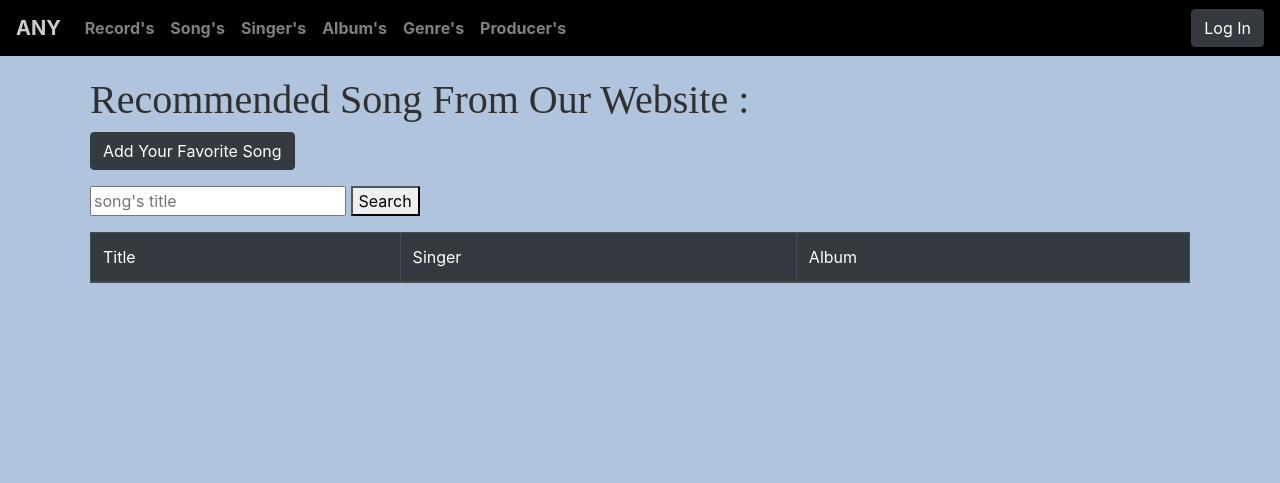
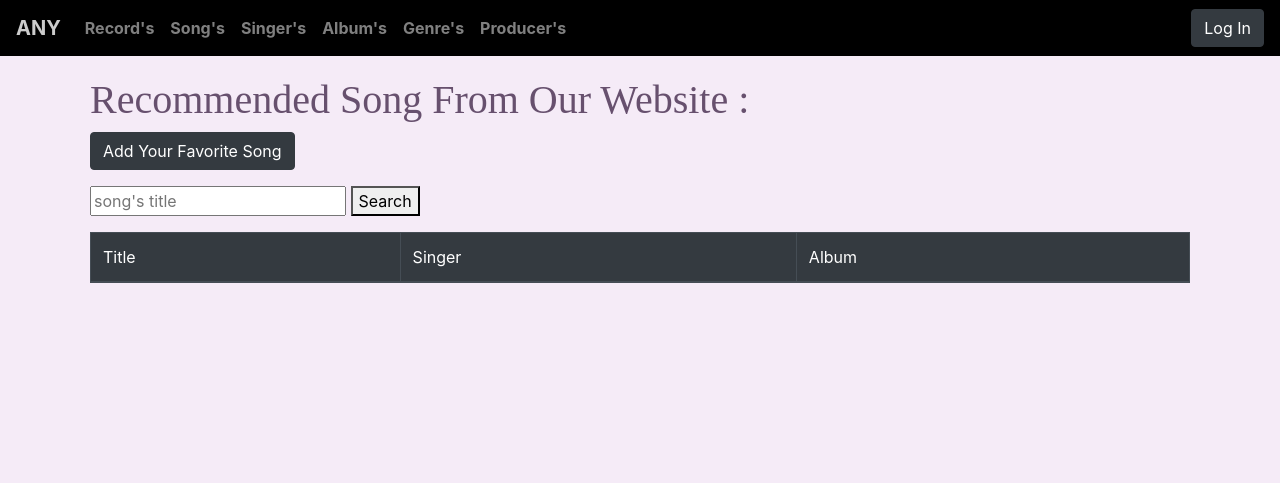
Before and after one commit to yullinisia/FINAL, a Django app: template song/templates/song/songs.html in a window 1280 px wide. Shown: the top 483 px of the page. Run offline with Django 3.2, Linux system fonts and the light colour scheme; the template is opened without the code that fills it, so the values that code supplies are empty; some libraries are stand-ins or nearby versions.

Commit message:
changed font and background color in the songs page

```diff
--- a/song/templates/song/songs.html
+++ b/song/templates/song/songs.html
@@ -19,16 +19,17 @@
         }
 
         h1{
-          color:#303030;
+          color:#67506e;
           font-size: 22;
           font-weight: normal;
           font-variant: normal;
           font-family: broadway;
         }
+
         </style>
 </head>
 
-<body style="background-color: lightsteelblue;">
+<body style="background-color:#f5ebf7;">
     <nav class="navbar navbar-expand-sm navbar-custom">
         <a class="navbar-brand" href="{% url 'index' %}"><b>ANY</b></a>
         <div class="collapse navbar-collapse" id="navbarNav">
```
